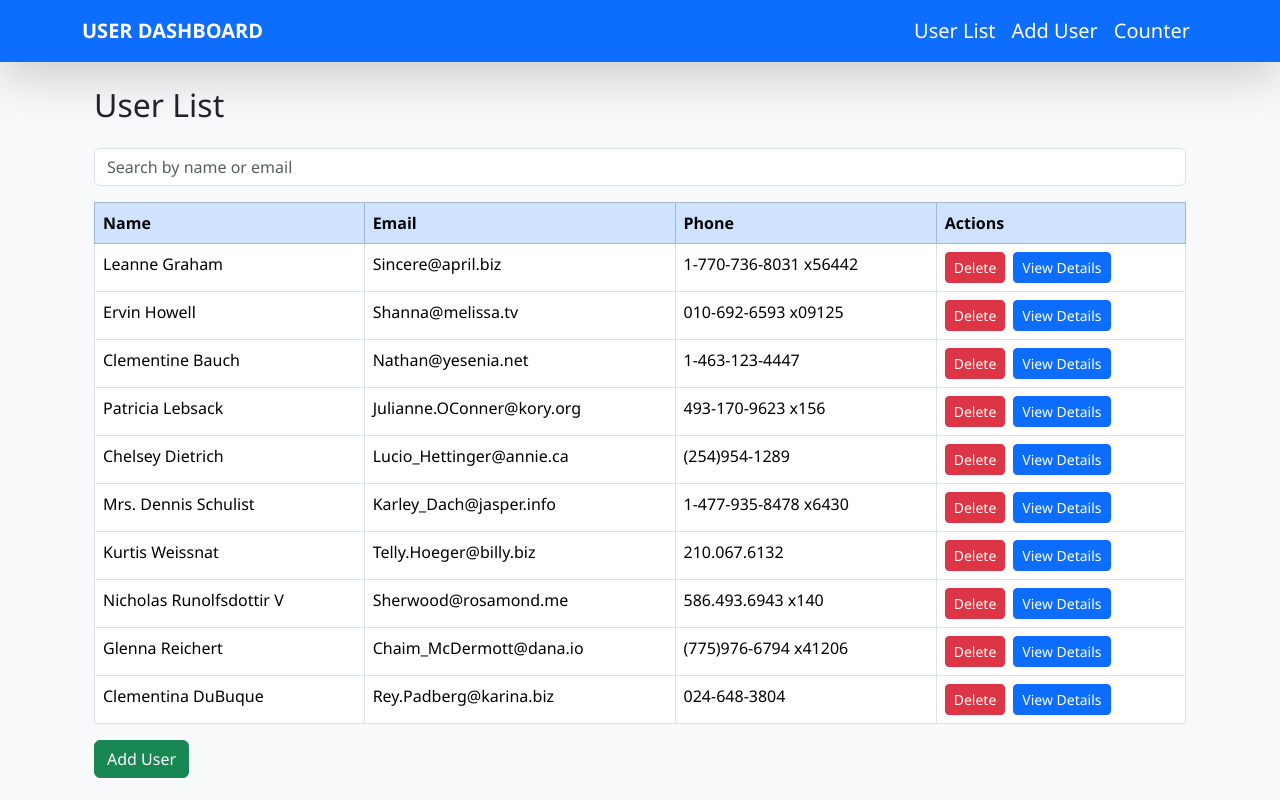
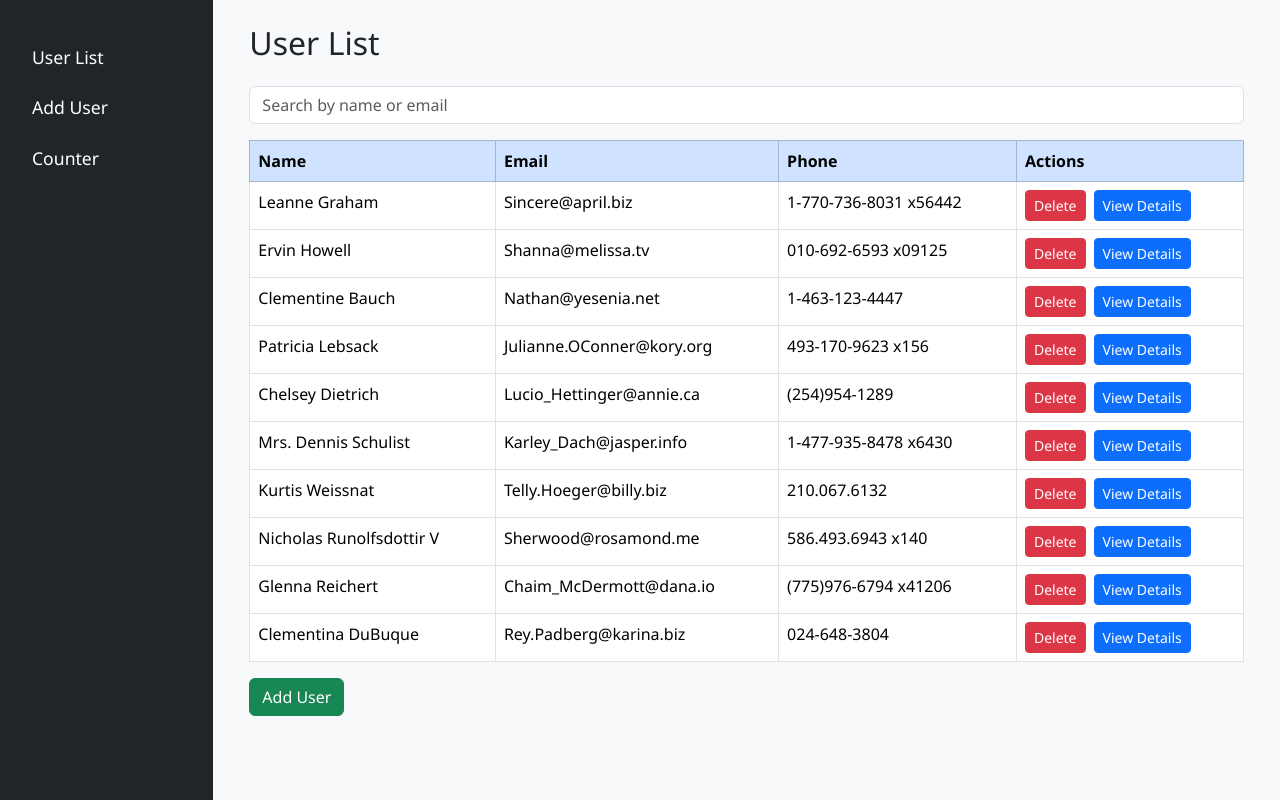
Before and after one commit to muiruri7/user-dashboard, an Angular app: page / in a window 1280 px wide. Built offline with nearby package versions, Linux system fonts and the light colour scheme.

Commit message:
User Dashboard Technical Interview Test

```diff
--- a/src/app/app.component.html
+++ b/src/app/app.component.html
@@ -1,25 +1,32 @@
-<nav class="navbar navbar-expand-lg navbar-dark bg-primary shadow-lg">
-  <div class="container">
-    <a class="navbar-brand display-6 fw-bold text-uppercase" routerLink="/">User Dashboard</a>
-    <button class="navbar-toggler" type="button" data-bs-toggle="collapse" data-bs-target="#navbarNav"
-      aria-controls="navbarNav" aria-expanded="false" aria-label="Toggle navigation">
-      <span class="navbar-toggler-icon"></span>
-    </button>
-    <div class="collapse navbar-collapse" id="navbarNav">
-      <ul class="navbar-nav ms-auto fs-5">
+<div class="container-fluid">
+  <div class="row">
+    <nav id="sidebar" class="col-md-3 col-lg-2 d-md-block bg-dark sidebar collapse">
+      <div class="position-sticky pt-3">
+        <ul class="nav flex-column">
           <li class="nav-item">
-          <a class="nav-link text-white" routerLink="/">User List</a>
+            <a class="nav-link active text-white" aria-current="page" routerLink="/">
+              <span data-feather="home"></span>
+              User List
+            </a>
           </li>
           <li class="nav-item">
-          <a class="nav-link text-white" routerLink="/add-user">Add User</a>
+            <a class="nav-link text-white" routerLink="/add-user">
+              <span data-feather="file"></span>
+              Add User
+            </a>
           </li>
           <li class="nav-item">
-          <a class="nav-link text-white" routerLink="/counter">Counter</a>
+            <a class="nav-link text-white" routerLink="/counter">
+              <span data-feather="bar-chart-2"></span>
+              Counter
+            </a>
           </li>
         </ul>
       </div>
+    </nav>
+
+    <main class="col-md-9 ms-sm-auto col-lg-10 px-md-4">
+      <router-outlet></router-outlet>
+    </main>
   </div>
-</nav>
-<div class="container mt-4">
-  <router-outlet></router-outlet>
 </div>
--- a/src/styles.scss
+++ b/src/styles.scss
@@ -13,23 +13,34 @@ body {
   border-radius: 4px;
 }
 
-.navbar {
-  margin-bottom: 20px;
-}
-.navbar-nav .nav-link {
-  transition: color 0.3s ease, transform 0.3s ease;
+#sidebar {
+  min-height: 100vh;
+  padding: 1rem;
 }
 
-.navbar-nav .nav-link:hover {
-  color: #ffd700;
-  transform: scale(1.1);
+#sidebar .nav-link {
+  font-size: 1.1rem;
+  padding: 0.75rem 1rem;
+  transition: background-color 0.3s, transform 0.3s;
 }
 
-@media (max-width: 576px) {
-  .navbar-brand {
-    font-size: 1.25rem;
+#sidebar .nav-link:hover {
+  background-color: #495057;
+  transform: scale(1.02);
+}
+
+@media (max-width: 768px) {
+  #sidebar {
+    position: fixed;
+    z-index: 1000;
+    top: 0;
+    left: 0;
+    width: 200px;
+    height: 100%;
+    padding-top: 60px;
   }
-  .navbar-nav .nav-link {
-    font-size: 1rem;
+
+  main {
+    margin-left: 200px;
   }
 }
```
Lines whose indentation alone changed are shown as unchanged.
